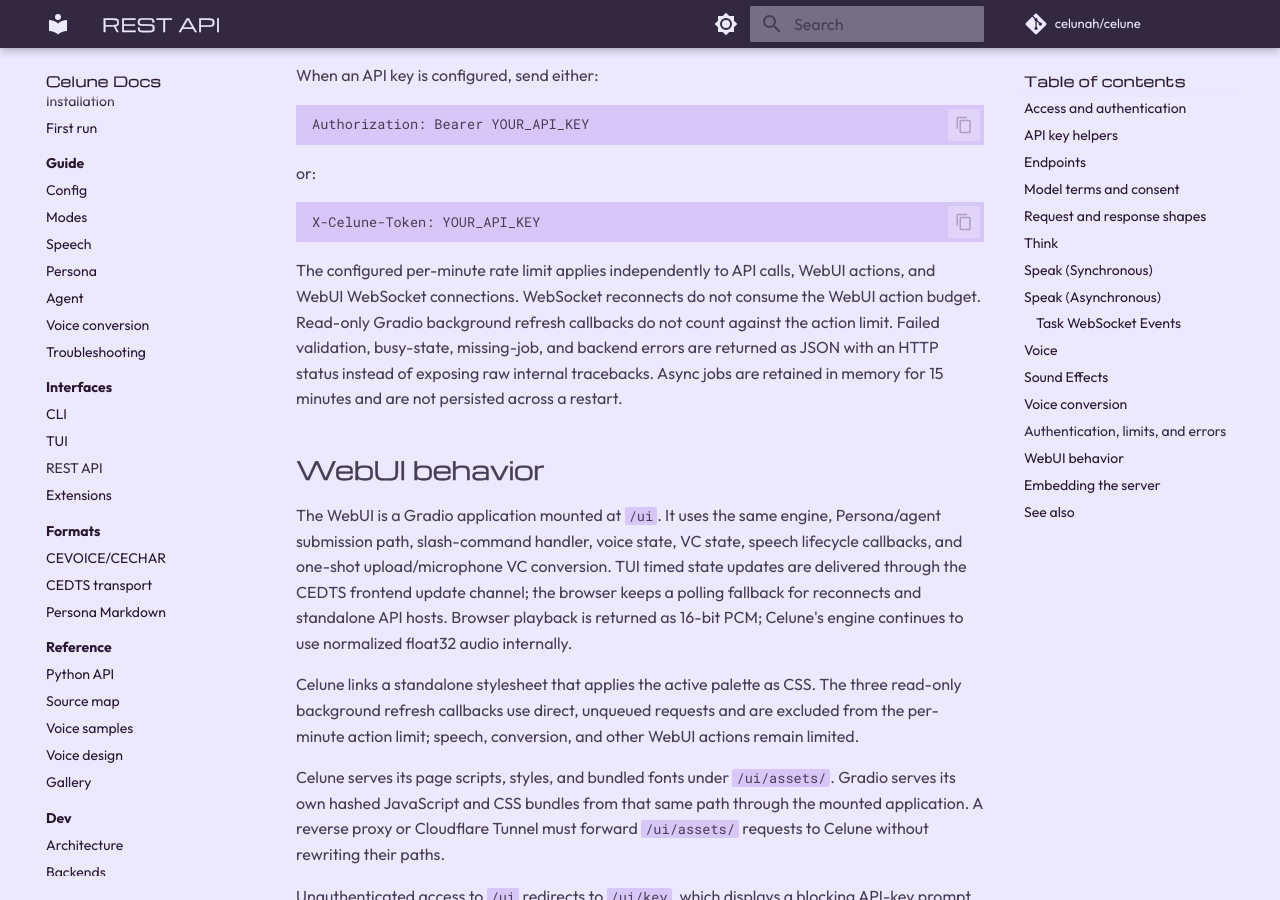
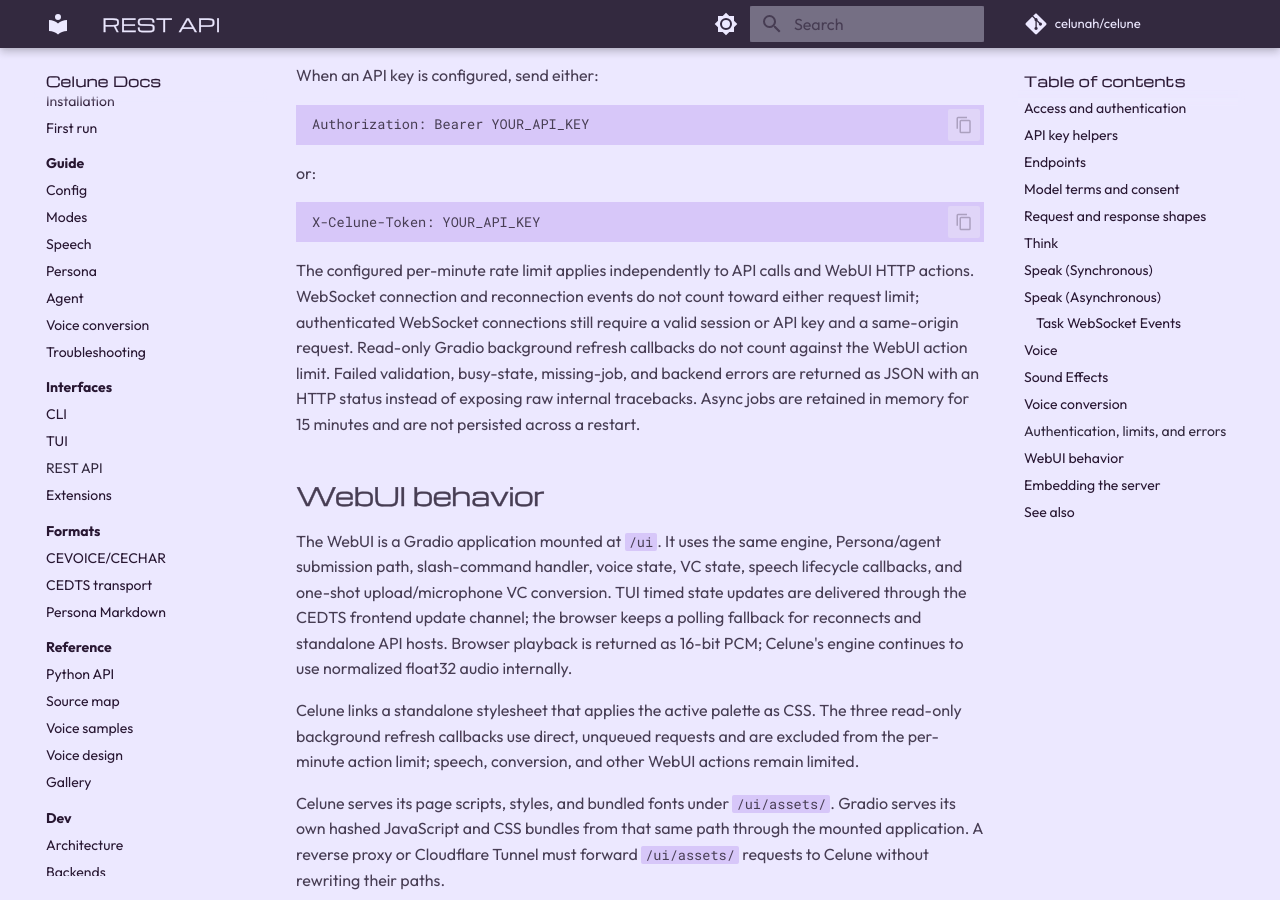
Before and after one commit to celunah/celune, an MkDocs documentation site: the page built from docs/API.md, in a window 1280 px wide and 900 px high, scrolled down 8712 px. Built offline with MkDocs 1.6.1 and Material for MkDocs 9.7.7, drawn with Linux system fonts in a browser that asks for light colours; comment, search, counter and statistics services are not loaded.

Commit message:
fix(webui): exclude websocket handshakes from rate limits

````diff
--- a/docs/API.md
+++ b/docs/API.md
@@ -400,13 +400,15 @@
 X-Celune-Token: YOUR_API_KEY
 ```
 
-The configured per-minute rate limit applies independently to API calls, WebUI
-actions, and WebUI WebSocket connections. WebSocket reconnects do not consume
-the WebUI action budget. Read-only Gradio background refresh callbacks do not
-count against the action limit. Failed validation, busy-state, missing-job, and
-backend errors are returned as JSON with an HTTP status instead of exposing raw
-internal tracebacks. Async jobs are retained in memory for 15 minutes and are
-not persisted across a restart.
+The configured per-minute rate limit applies independently to API calls and
+WebUI HTTP actions. WebSocket connection and reconnection events do not count
+toward either request limit; authenticated WebSocket connections still require
+a valid session or API key and a same-origin request. Read-only Gradio
+background refresh callbacks do not count against the WebUI action limit.
+Failed validation, busy-state, missing-job, and backend errors are returned as
+JSON with an HTTP status instead of exposing raw internal tracebacks. Async
+jobs are retained in memory for 15 minutes and are not persisted across a
+restart.
 
 ## WebUI behavior
 
````
Also changed, not shown: 1 other file.
